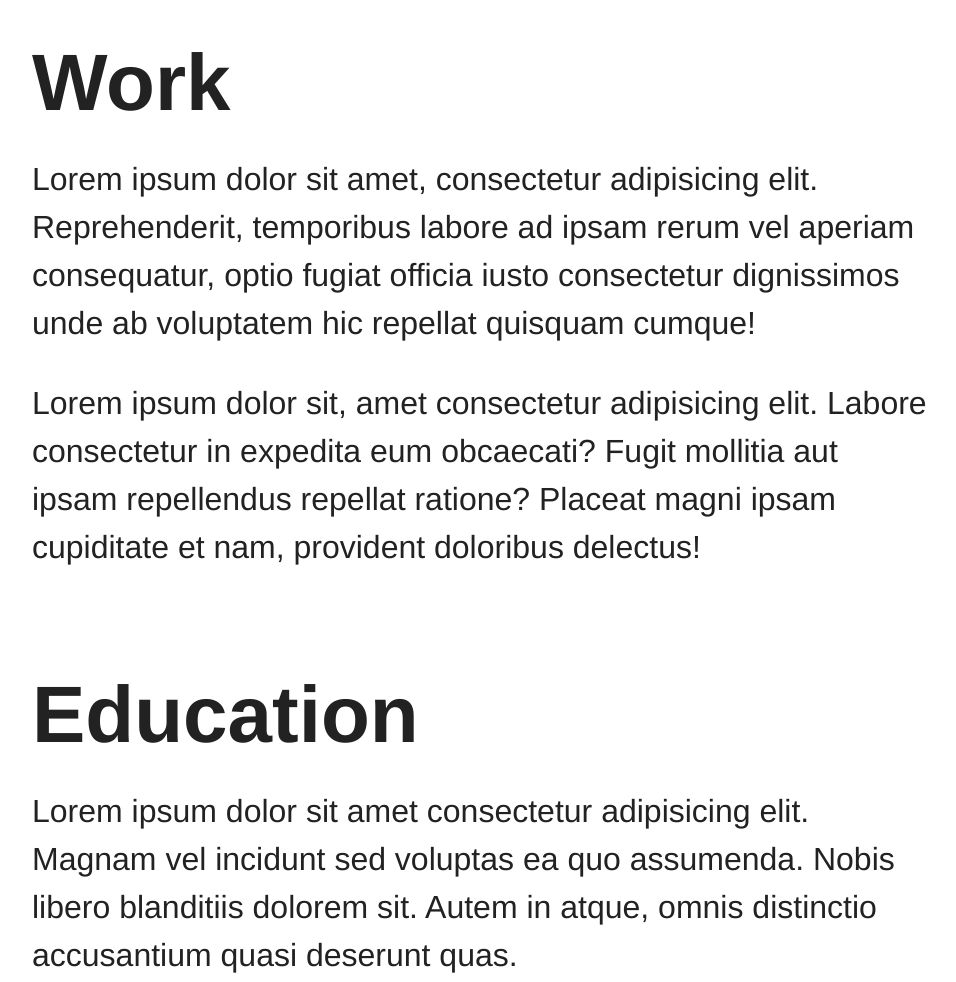
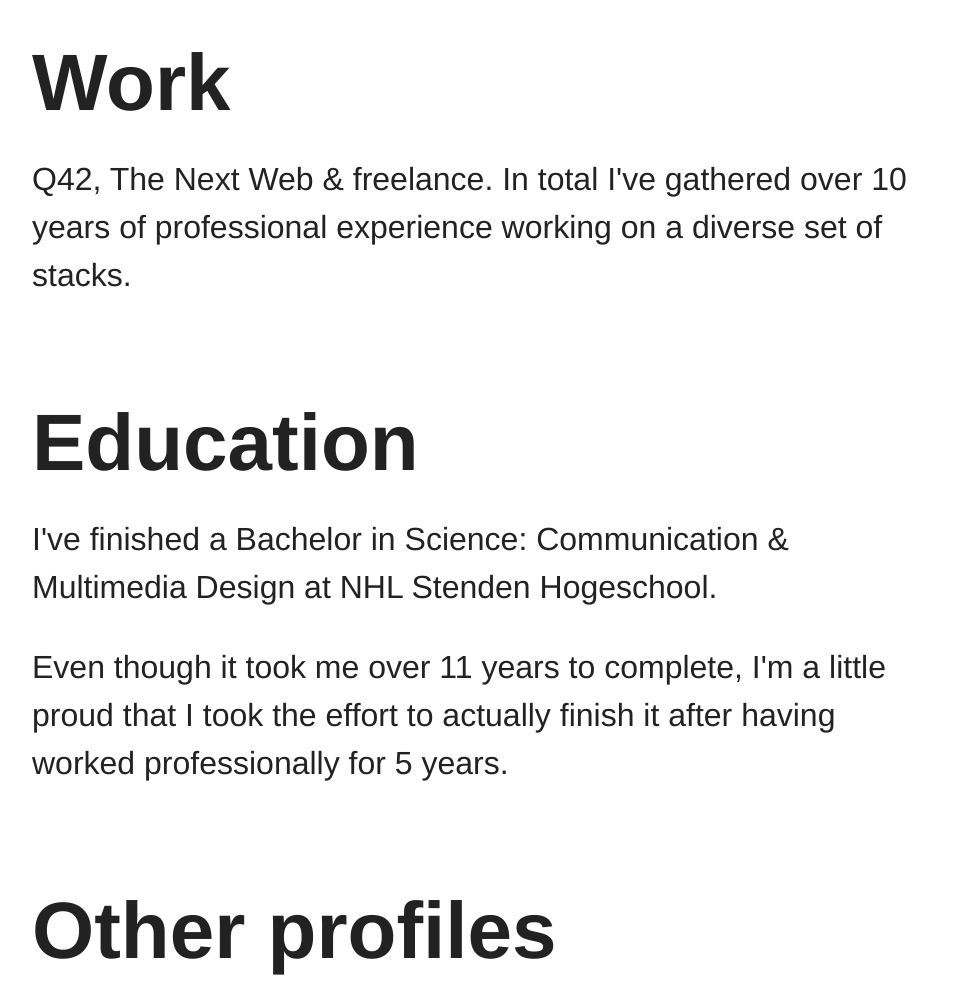
Before and after one commit to guidobouman/guido.vc, a plain HTML site: page cv-public/index.html in a window 1280 px wide. Shown: the part 301-1283 px from the top of the page, without its empty margins (160-1116 px from the left). Drawn offline with Linux system fonts and the light colour scheme.

Commit message:
replace lorem ipsum with simple actual content

```diff
--- a/cv-public/index.html
+++ b/cv-public/index.html
@@ -22,11 +22,7 @@
       Work
     </h1>
     <p>
-      Lorem ipsum dolor sit amet, consectetur adipisicing elit. Reprehenderit, temporibus labore ad ipsam rerum vel aperiam consequatur, optio fugiat officia iusto consectetur dignissimos unde ab voluptatem hic repellat quisquam cumque!
-    </p>
-
-    <p>
-      Lorem ipsum dolor sit, amet consectetur adipisicing elit. Labore consectetur in expedita eum obcaecati? Fugit mollitia aut ipsam repellendus repellat ratione? Placeat magni ipsam cupiditate et nam, provident doloribus delectus!
+      Q42, The Next Web & freelance. In total I've gathered over 10 years of professional experience working on a diverse set of stacks.
     </p>
   </section>
 
@@ -36,11 +32,11 @@
     </h1>
 
     <p>
-      Lorem ipsum dolor sit amet consectetur adipisicing elit. Magnam vel incidunt sed voluptas ea quo assumenda. Nobis libero blanditiis dolorem sit. Autem in atque, omnis distinctio accusantium quasi deserunt quas.
+      I've finished a Bachelor in Science: Communication & Multimedia Design at NHL Stenden Hogeschool.
     </p>
 
     <p>
-      Lorem ipsum dolor, sit amet consectetur adipisicing elit. Facilis commodi non quisquam molestiae, error modi similique quo provident, saepe perspiciatis iste nulla aspernatur ducimus voluptates quasi accusamus quam autem. Deserunt?
+      Even though it took me over 11 years to complete, I'm a little proud that I took the effort to actually finish it after having worked professionally for 5 years.
     </p>
   </section>
 
```
